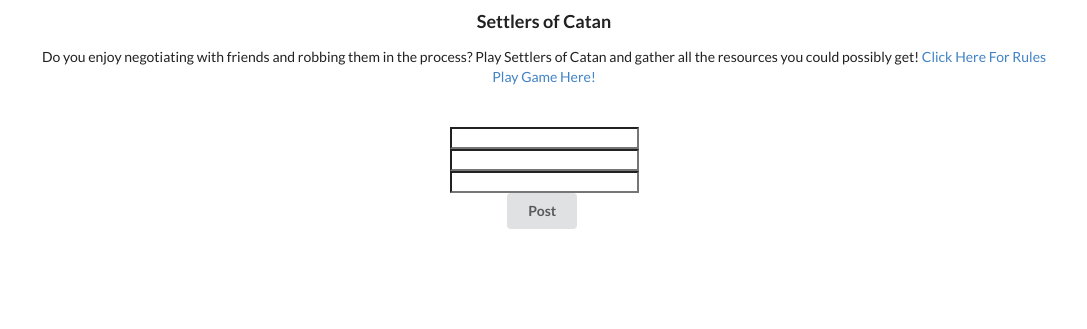
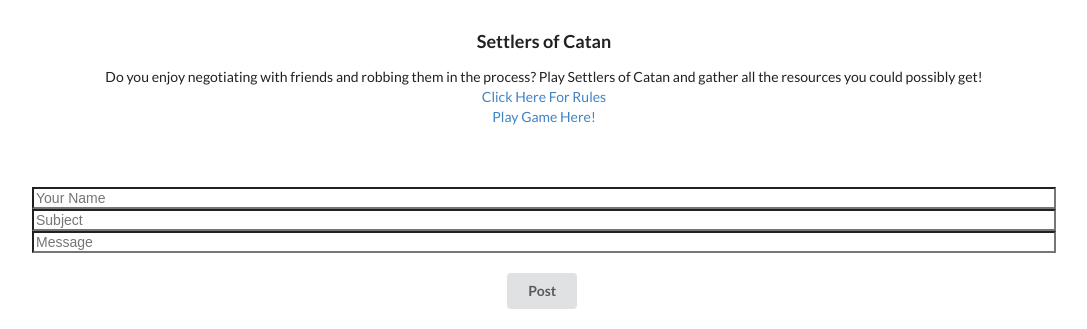
Before and after one commit to kailin-c/hackMIThobbies, a Python web app: template my_app/templates/index.html in a window 1280 px wide. Shown: the part 1185-1514 px from the top of the page, without its empty margins (96-1183 px from the left). Before the commit the page ends 1414 px from the top, so only its background shows below. Run offline with Jinja, Linux system fonts and the light colour scheme; the template is opened without the code that fills it, so the values that code supplies are empty.

Commit message:
kailin made a few updates to the formatting

```diff
--- a/main.css
+++ b/main.css
@@ -1,11 +1,10 @@
 body {
     text-align: center;
 }
-
-#title {
+/*#title {
     background-color: thistle;
 }
-
+*/
 .facts {
     color: darkslategray;
     font-size: 0.5cm;
--- a/my_app/static/main.css
+++ b/my_app/static/main.css
@@ -2,21 +2,24 @@ body {
     text-align: center;
 }
 
+input {
+    width: 80%;
+}
+
+
 /*#title {
-    background-color: thistle;
-}*/
+    background-color: none;
+}
 
 .facts {
     color: darkslategray;
     font-size: 0.5cm;
-}
-
-/*button {
+}button {
     width: 60px;
     height: 20px;
 }*/
 
 #post1 {
-    width: 70%;
+    width: 80%;
     margin: auto;
 }
--- a/my_app/templates/index.html
+++ b/my_app/templates/index.html
@@ -1,7 +1,7 @@
 <!DOCTYPE html>
 <html>
 <head>
-  <title>Hack Book</title>
+  <title>Hobbies</title>
   <link rel="stylesheet" href="https://cdn.jsdelivr.net/npm/semantic-ui@2.4.2/dist/semantic.min.css">
   <link rel="stylesheet" href="../static/main.css">
   <script src="https://code.jquery.com/jquery-3.5.1.min.js"></script>
@@ -29,14 +29,14 @@
         <!-- COVIDOPOLY -->
         <img src=https://pbs.twimg.com/profile_images/1278033272199618561/ictyAZwY_400x400.jpg width="150" height="150">
         <h3>Covidopoly</h3>
-        <body>Monopoly is fun, but it can go on forever…Change it up with a new spin on a classic game with Covidopoly. Steered towards making the most out of our time in quarantine, you can beat your opponents in less than twenty minutes.</body>
+        <body>Monopoly is fun, but it can go on forever…Change it up with a new spin on a classic game with Covidopoly. Steered towards making the most out of our time in quarantine, you can beat your opponents in less than twenty minutes.</body><br>
         <a href="https://youtu.be/FF3Fv1jsgsE">Click Here For Rules</a> <br>
         <a href="https://www.covidopoly.io/">Play Game Here!</a> <br><br><br>
 
         <!-- SETTLERS OF CATAN -->
         <img src=https://i1.wp.com/www.nintendo-insider.com/wp-content/uploads/2019/04/catan_logo.jpeg?fit=1280%2C720&ssl=1 width="300" height="150">
         <h3>Settlers of Catan</h3>
-        <body>Do you enjoy negotiating with friends and robbing them in the process? Play Settlers of Catan and gather all the resources you could possibly get!</body>
+        <body>Do you enjoy negotiating with friends and robbing them in the process? Play Settlers of Catan and gather all the resources you could possibly get!</body><br>
         <a href="https://colonist.io/">Click Here For Rules</a> <br>
         <a href="https://colonist.io/">Play Game Here!</a> <br><br><br>
 
@@ -54,17 +54,24 @@
         <div id="post1" class="post">
             <div class="ui segment">
                 <h3>{{post["title"]}}</h3>
-                <p>{{post["username"]}}: {{post["description"]}}</p>
+                <p><b>{{post["username"]}}</b>: {{post["description"]}}</p>
             </div>
         </div>
         {% endfor %}
 
-        <input type="text" id="title"><br>
-        <input type="text" id="description"><br>
-        <input type="text" id="username"><br>
+        <!-- a few new lines between posts and blocks -->
+        <br>
+        <div id="inputName">
+            <input type="text" id="username" placeholder="Your Name"><br>
+            <input type="text" id="title" placeholder="Subject"><br>
+        </div>
+        <div id="inputMessage">
+            <input type="text" id="description" placeholder="Message"><br><br>
+        </div>
 
         <!-- <button type="button">Post</button> -->
         <div class="ui button" id="post-button">Post</div>
+        <br><br>
     </div>
 
   <script src="https://cdn.jsdelivr.net/npm/semantic-ui@2.4.2/dist/semantic.min.js"></script>
```
